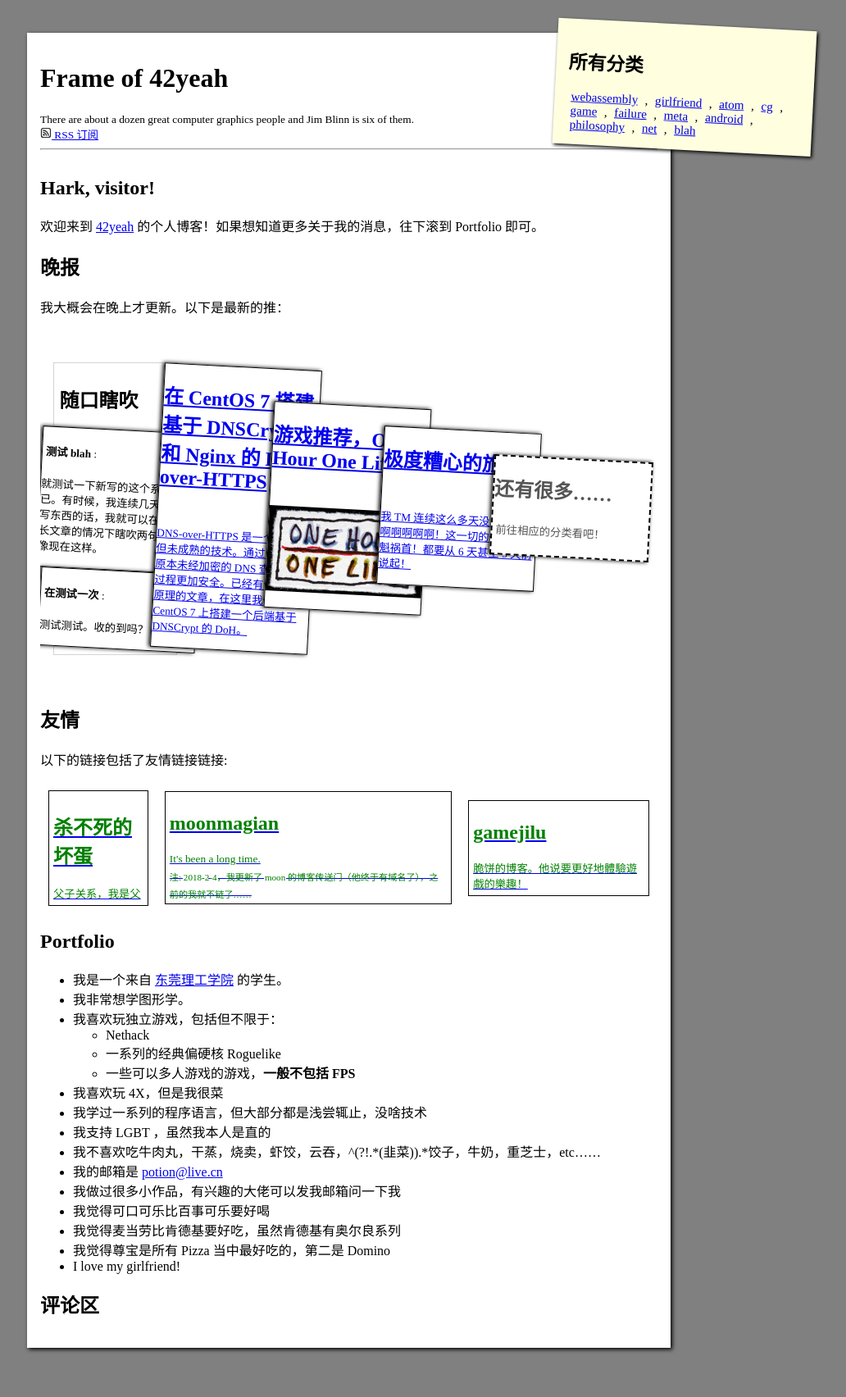
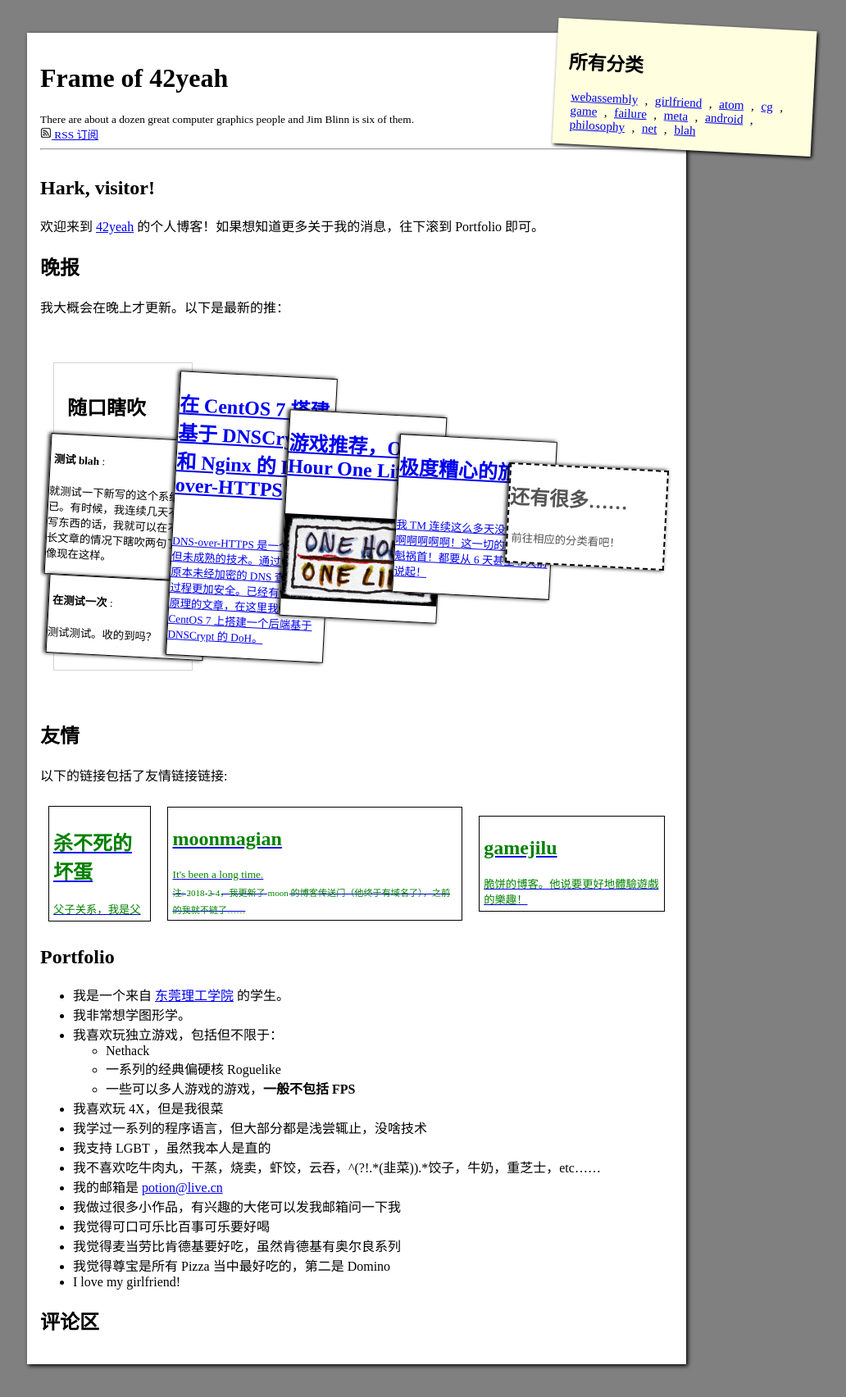
Before and after one commit to POTION4/potion4.github.io, a Jekyll site: the page built from index.md, in a window 1280 px wide. Shown: the whole page at 82% size, without its empty margins (215-1247 px from the left). Built offline with Jekyll 4.4.1, drawn with Linux system fonts in a browser that asks for light colours; our own code applies the rules of GitHub Pages for plain Markdown files; a script that is not in the unit is left out; comment, search, counter and statistics services are not loaded.

Commit message:
This time works well

```diff
--- a/index.md
+++ b/index.md
@@ -39,7 +39,7 @@
       {% if firstBlah %}
         {% assign firstBlah = false %}
         {% raw %}
-          <div style="padding: 0px px 0px 5px; margin-left: -1.5rem; border-color: lightgray; border-style: solid; border-width: 1px; max-width: 400px; padding: 0.4rem;">
+          <div style="margin-left: -1.5rem; border-color: lightgray; border-style: solid; border-width: 1px; max-width: 400px; padding: 1.0rem;">
             <h2>随口瞎吹</h2>
         {% endraw %}
       {% endif %}
```
